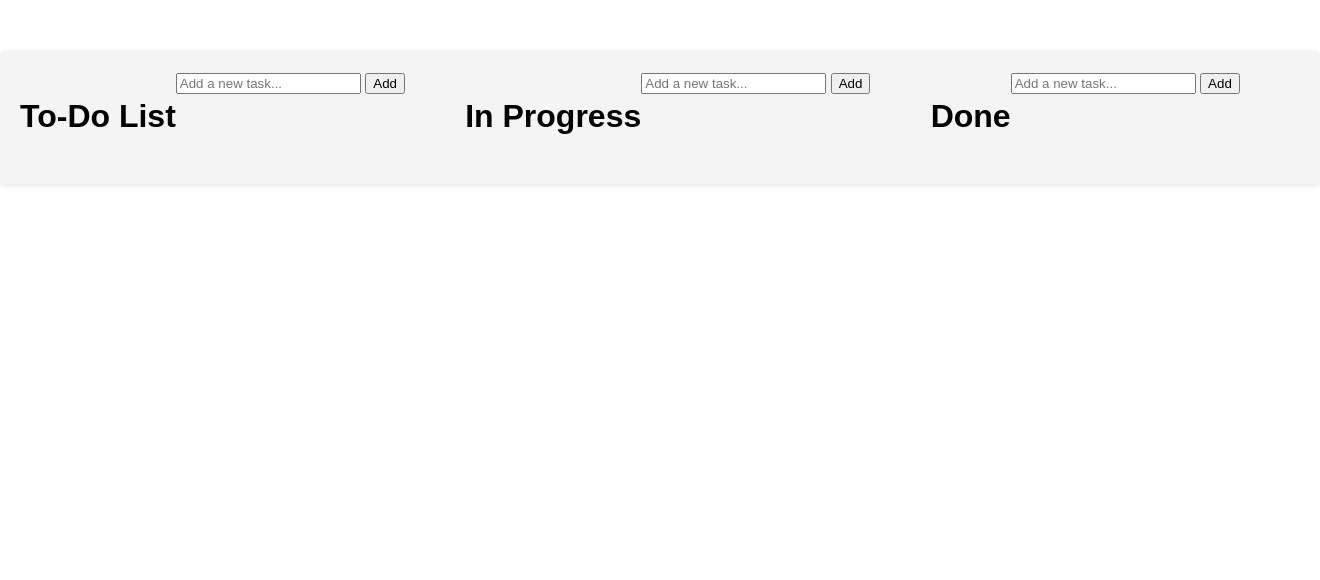
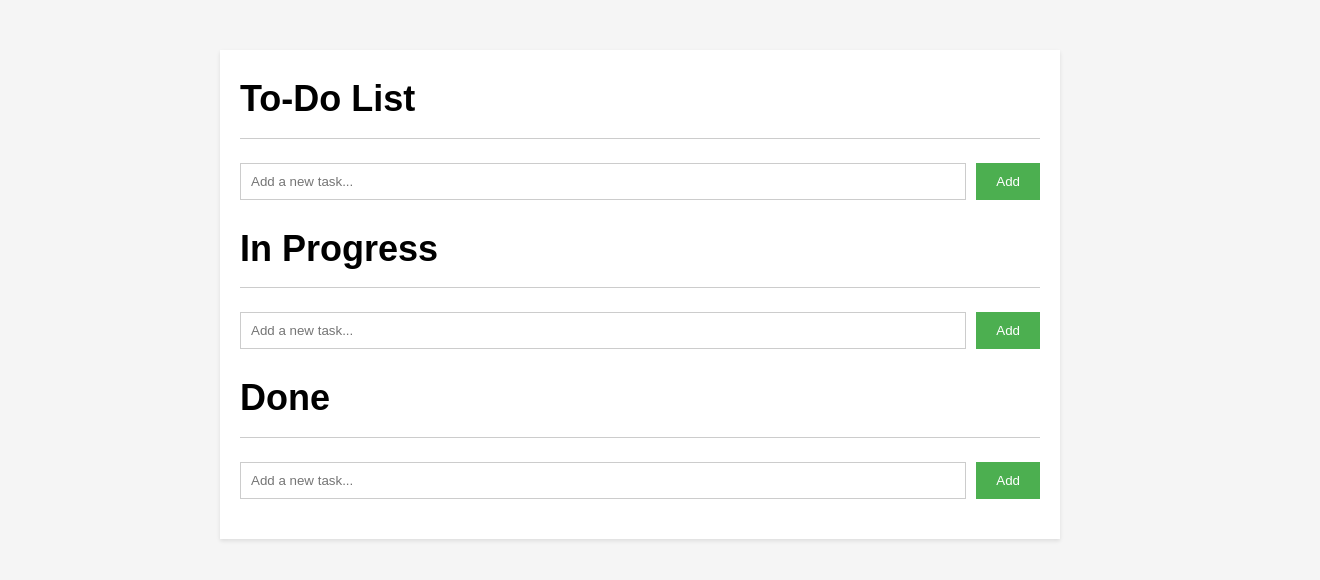
Before and after one commit to elisa6454/personal-kanban-board-2024, a plain HTML site: page index.html in a window 1280 px wide. Shown: the whole page, 1320 px wide, since content can reach past the window. Drawn offline with Linux system fonts and the light colour scheme.

Commit message:
Update style.css

```diff
--- a/css/style.css
+++ b/css/style.css
@@ -1,46 +1,63 @@
 body {
   font-family: Arial, sans-serif;
   line-height: 1.6;
+  background-color: #f5f5f5;
   margin: 0;
   padding: 0;
 }
 
 #todo-app {
-  background-color: #f4f4f4;
-  border-radius: 5px;
+  width: 800px;
+  background-color: #fff;
+  margin: 50px auto;
   box-shadow: 0 2px 4px rgba(0, 0, 0, 0.1);
-  margin: 50px auto;
   padding: 20px;
-  width: 100%;
-  display: flex;
-  justify-content: space-between;
 }
 
-#new-todo-form {
-  display: flex;
-  margin-bottom: 20px;
+h1 {
+  font-size: 36px;
+  margin-top: 0;
+  padding-bottom: 10px;
+  border-bottom: 1px solid #ccc;
 }
 
-#new-todo-input {
-  flex: 1;
-  padding: 5px;
+form {
+  display: flex;
+  margin-top: 20px;
 }
 
-#todo-list1,
-#todo-list2,
-#todo-list3 {
-  flex: 1;
-  margin: 0 10px;
+input[type="text"] {
+  flex-grow: 1;
+  padding: 10px;
+  border: 1px solid #ccc;
 }
 
-.todo-item {
-  background-color: #fff;
-  border-radius: 5px;
-  box-shadow: 0 2px 4px rgba(0, 0, 0, 0.1);
-  margin-bottom: 10px;
-  padding: 10px;
+button[type="submit"] {
+  background-color: #4caf50;
+  color: white;
+  padding: 10px 20px;
+  border: none;
+  cursor: pointer;
+  margin-left: 10px;
 }
 
-.dragging {
-  opacity: 0.5;
+ul {
+  list-style: none;
+  padding: 0;
+  margin-top: 20px;
 }
+
+li {
+  display: flex;
+  align-items: center;
+  margin-bottom: 10px;
+}
+
+.remove-button {
+  background-color: #f44336;
+  color: white;
+  padding: 5px 10px;
+  border: none;
+  cursor: pointer;
+  margin-left: 10px;
+}
```
